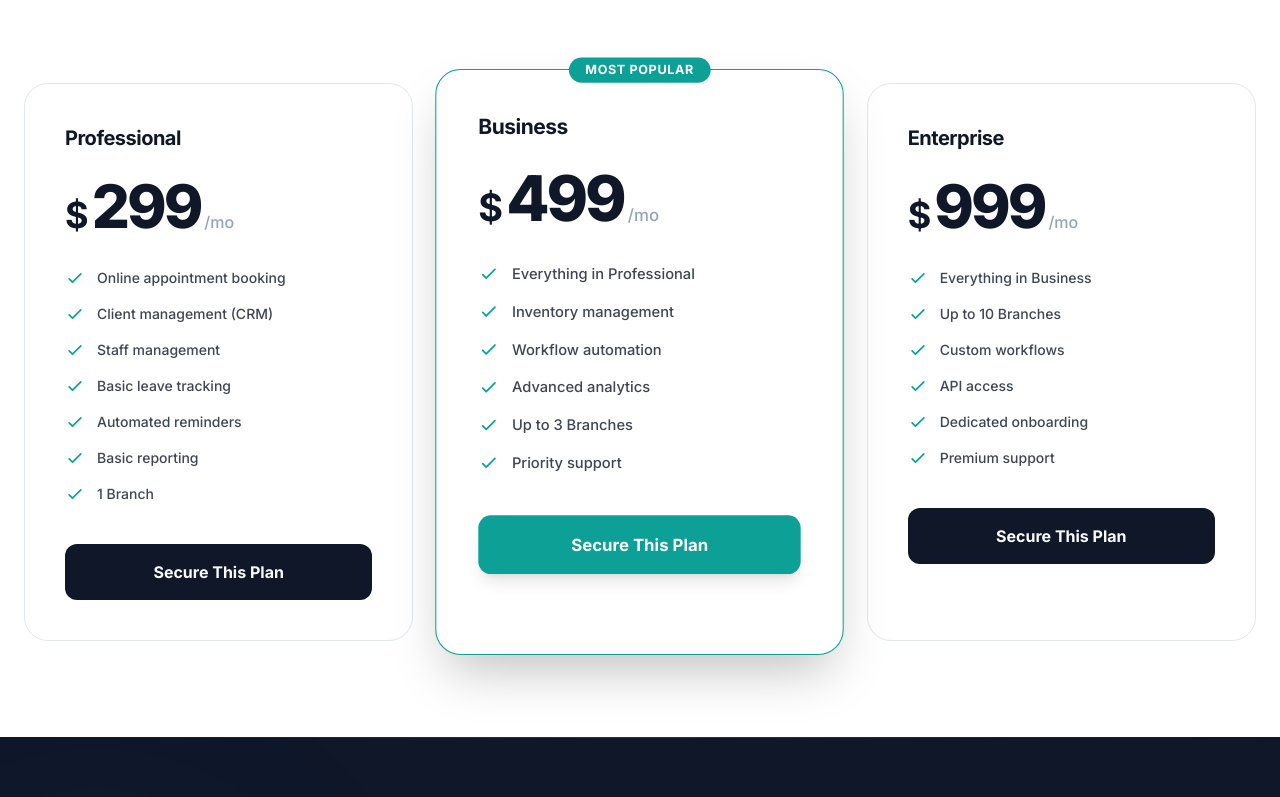
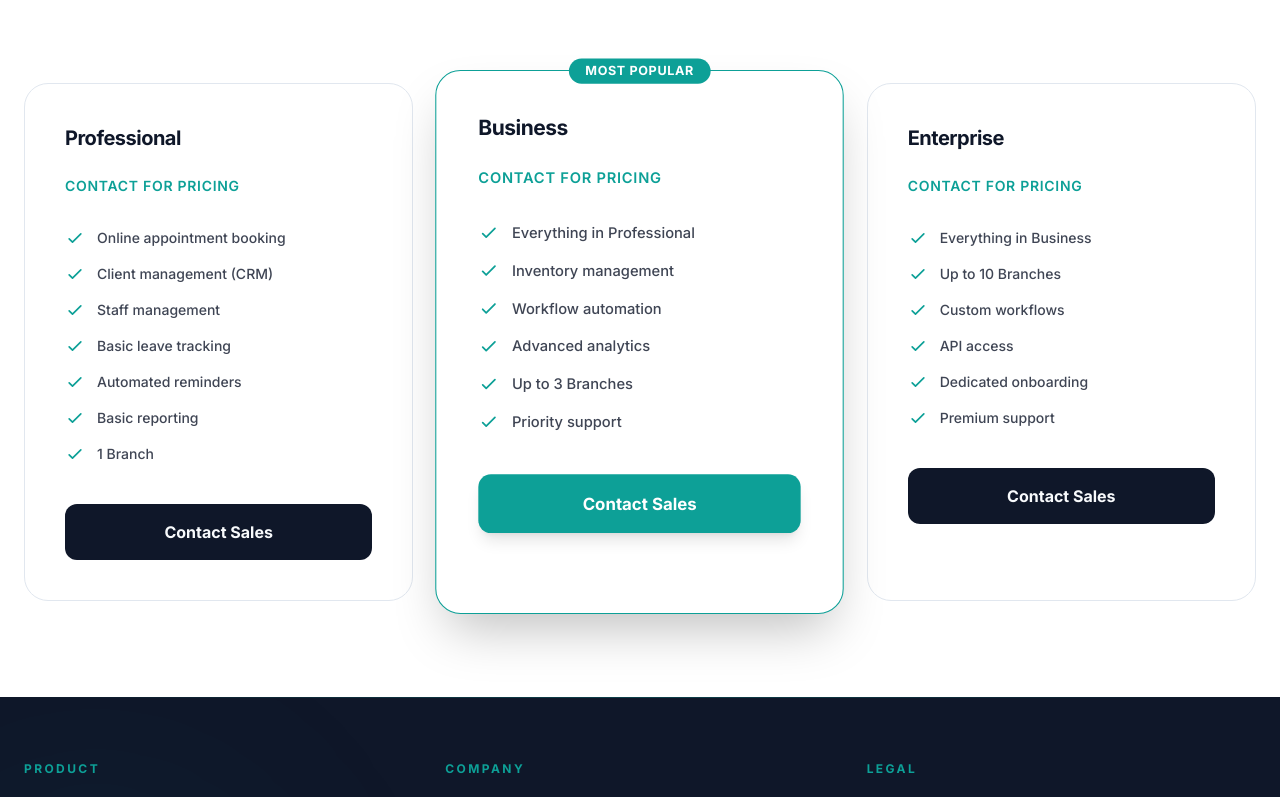
Before and after one commit to nandi30594/navikzaa-landing, a Next.js app: page /pricing in a window 1280 px wide. Shown: the part 494-1291 px from the top of the page. Built offline with nearby package versions, Linux system fonts and the light colour scheme.

Commit message:
Price hided

```diff
--- a/app/pricing/page.tsx
+++ b/app/pricing/page.tsx
@@ -14,9 +14,9 @@ export const metadata = {
 
 export default function PricingPage() {
   const plans = [
-    { title: "Professional", price: "299", popular: false, features: ["Online appointment booking", "Client management (CRM)", "Staff management", "Basic leave tracking", "Automated reminders", "Basic reporting", "1 Branch"] },
-    { title: "Business", price: "499", popular: true, features: ["Everything in Professional", "Inventory management", "Workflow automation", "Advanced analytics", "Up to 3 Branches", "Priority support"] },
-    { title: "Enterprise", price: "999", popular: false, features: ["Everything in Business", "Up to 10 Branches", "Custom workflows", "API access", "Dedicated onboarding", "Premium support"] },
+    { title: "Professional", popular: false, features: ["Online appointment booking", "Client management (CRM)", "Staff management", "Basic leave tracking", "Automated reminders", "Basic reporting", "1 Branch"] },
+    { title: "Business", popular: true, features: ["Everything in Professional", "Inventory management", "Workflow automation", "Advanced analytics", "Up to 3 Branches", "Priority support"] },
+    { title: "Enterprise", popular: false, features: ["Everything in Business", "Up to 10 Branches", "Custom workflows", "API access", "Dedicated onboarding", "Premium support"] },
   ];
 
   return (
@@ -51,10 +51,8 @@ export default function PricingPage() {
                 </div>
               )}
               <h2 className="text-xl font-bold mb-6 tracking-tight">{p.title}</h2>
-              <div className="flex items-baseline mb-8">
-                <span className="text-4xl font-bold tracking-tight">$</span>
-                <span className="text-6xl font-extrabold tracking-tighter mx-1">{p.price}</span>
-                <span className="text-muted-foreground font-medium">/mo</span>
+              <div className="mb-8 text-sm font-semibold text-accent uppercase tracking-wider">
+                Contact for Pricing
               </div>
 
               <ul className="space-y-4 mb-10">
@@ -73,7 +71,7 @@ export default function PricingPage() {
                   : "bg-brand text-brand-foreground hover:opacity-90"
                   }`}
               >
-                Secure This Plan
+                Contact Sales
               </Link>
             </div>
           ))}
```
